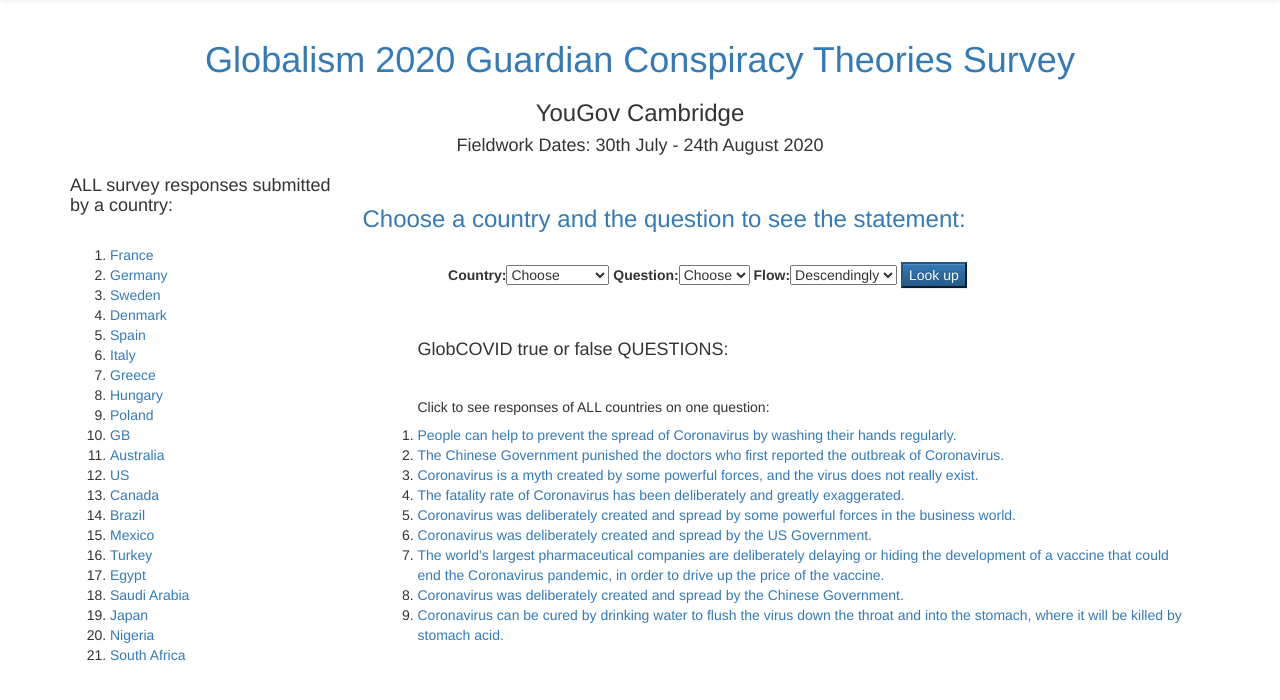
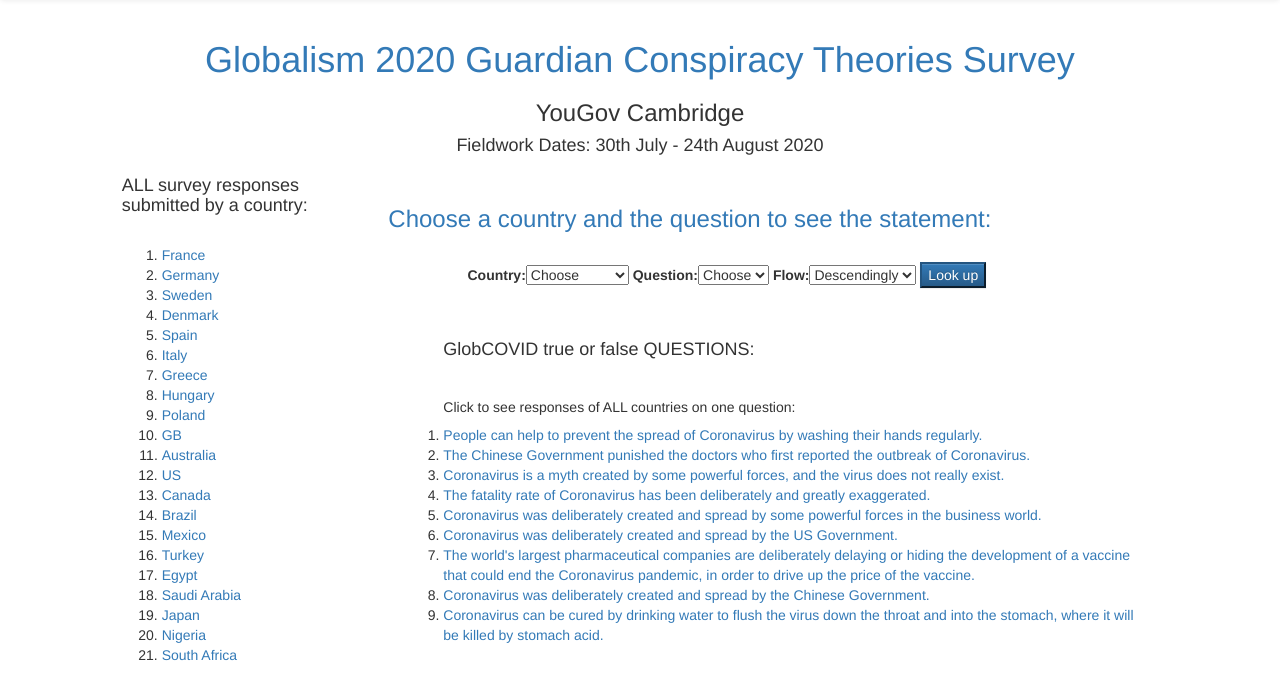
Before and after one commit to Maciek-cod/my-first-blog, a Django app: page /conspi/ in a window 1280 px wide. Shown: the part 52-752 px from the top of the page. Run offline with Django 3.2, Linux system fonts and the light colour scheme; data comes from the database, SQL or seed files in the repository; some libraries are stand-ins or nearby versions.

Commit message:
Responsiveness added 2.0

```diff
--- a/conspi/templates/conspi/home.html
+++ b/conspi/templates/conspi/home.html
@@ -43,7 +43,7 @@
       </div><!--/.container-fluid -->
     </nav>
 
-    <div class="container bg-faded">
+    <div class="container bg-faded col-xs-12 col-md-10 col-md-offset-1">
       <div class="text-center">
         <h1 class="text-primary">Globalism 2020 Guardian Conspiracy Theories Survey</h1>
         <h3>YouGov Cambridge</h3>
```
